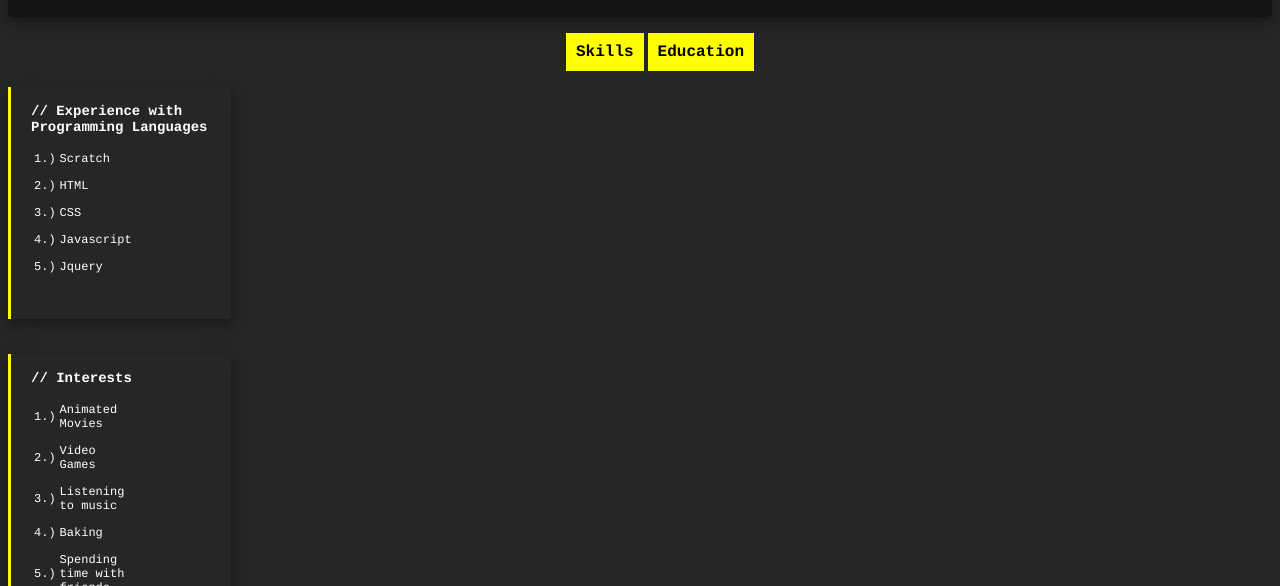
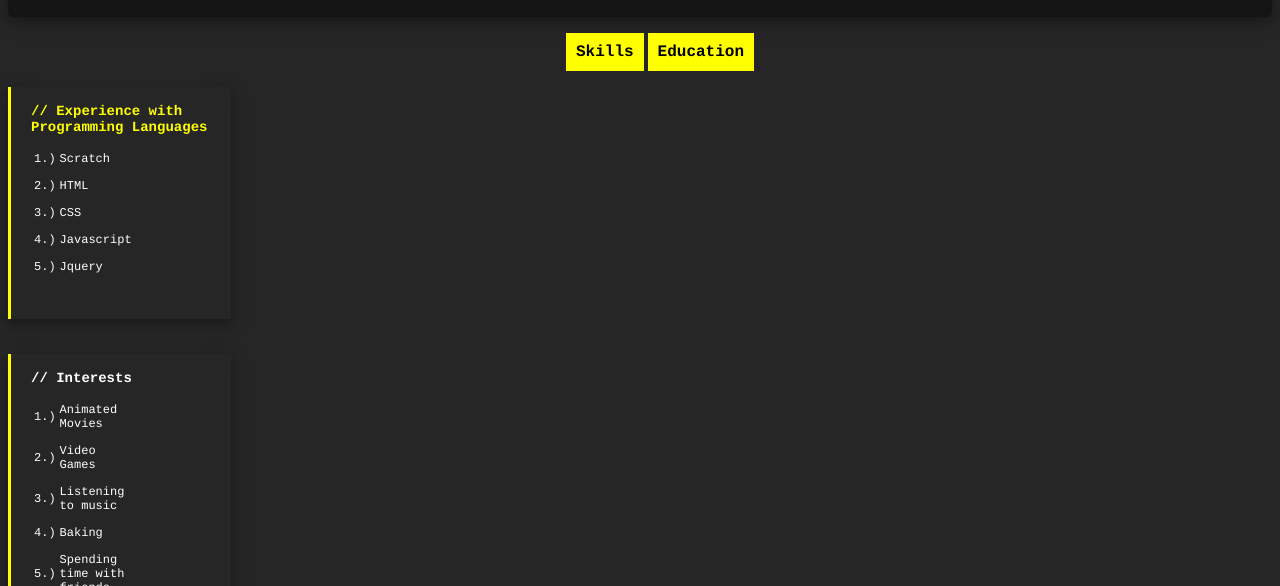
Before and after one commit to AdrianPrograms/info1213a1, a plain HTML site: page index.html in a window 1280 px wide. Shown: the part 214-800 px from the top of the page. Drawn offline with Linux system fonts and the light colour scheme.

Commit message:
Update style.css

```diff
--- a/style.css
+++ b/style.css
@@ -136,7 +136,7 @@ table, td {
 
 }
 
-#progTitle {
+.progTitle {
   color: yellow;
 }
 
```
